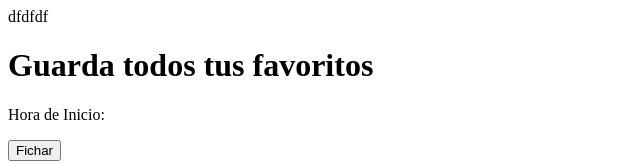
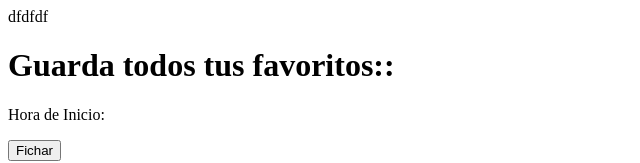
Before and after one commit to victor1305/YsiFichamos, a Nuxt app: page /profile in a window 1280 px wide. Shown: the top 163 px of the page, without its empty margins (0-640 px from the left). Built offline with nearby package versions, Linux system fonts and the light colour scheme.

Commit message:
feat(test): prueba2

```diff
--- a/pages/profile/index.vue
+++ b/pages/profile/index.vue
@@ -1,6 +1,6 @@
 <template>
   <div>dfdfdf
-    <h1>Guarda todos tus favoritos</h1>
+    <h1>Guarda todos tus favoritos::</h1>
     <p>Hora de Inicio: {{ startTime }}</p>
     <button @click="start">Fichar</button>
     <p>Tiempo de trabajo: {{ hours }}:{{ minutes }}:{{ seconds }}</p>
```
